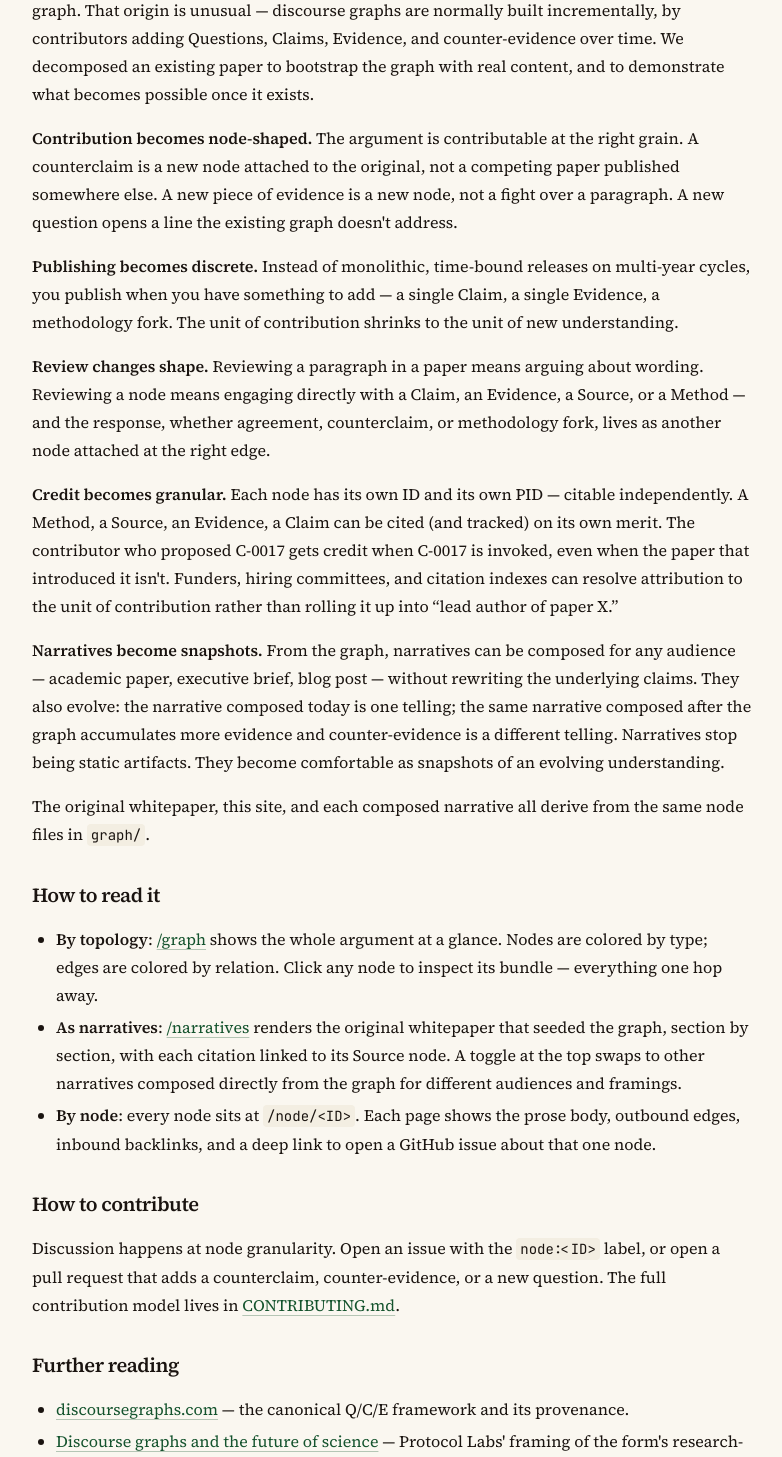
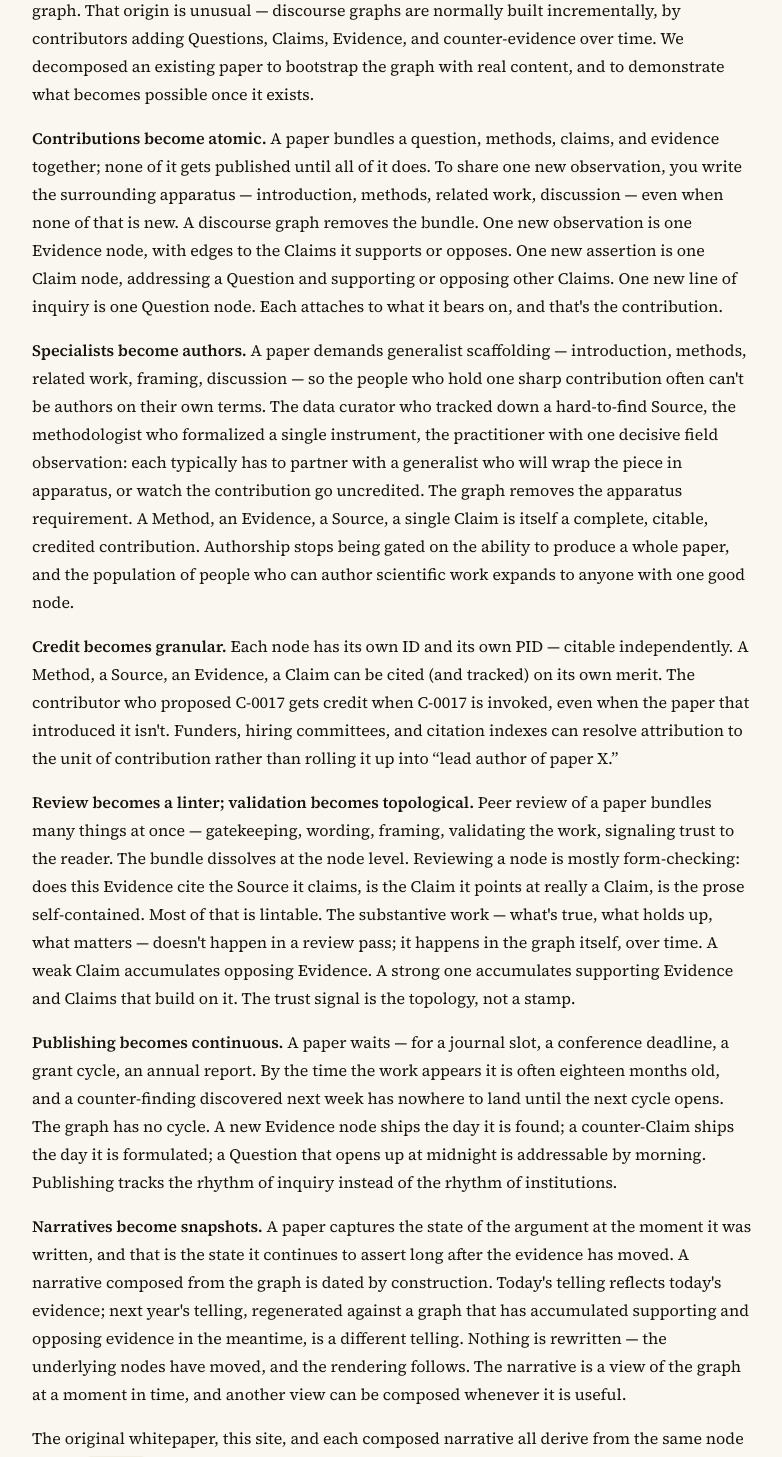
Before and after one commit to jring-o/rdf, a Next.js app in the folder site/: page /about in a window 1280 px wide. Shown: the part 680-2137 px from the top of the page, without its empty margins (248-1030 px from the left). Built offline with nearby package versions, Linux system fonts and the light colour scheme.

Commit message:
About fixes

```diff
--- a/site/app/about/page.tsx
+++ b/site/app/about/page.tsx
@@ -58,27 +58,33 @@ export default function AboutPage() {
           content, and to demonstrate what becomes possible once it exists.
         </p>
         <p>
-          <strong>Contribution becomes node-shaped.</strong>{" "}
-          The argument is contributable at the right grain. A counterclaim is a new node
-          attached to the original, not a competing paper published
-          somewhere else. A new piece of evidence is a new node, not a
-          fight over a paragraph. A new question opens a line the existing
-          graph doesn&apos;t address.
+          <strong>Contributions become atomic.</strong>{" "}
+          A paper bundles a question, methods, claims, and evidence
+          together; none of it gets published until all of it does. To
+          share one new observation, you write the surrounding apparatus —
+          introduction, methods, related work, discussion — even when
+          none of that is new. A discourse graph removes the bundle. One
+          new observation is one Evidence node, with edges to the Claims
+          it supports or opposes. One new assertion is one Claim node,
+          addressing a Question and supporting or opposing other Claims.
+          One new line of inquiry is one Question node. Each attaches to
+          what it bears on, and that&apos;s the contribution.
         </p>
         <p>
-          <strong>Publishing becomes discrete.</strong> Instead of
-          monolithic, time-bound releases on multi-year cycles, you publish
-          when you have something to add — a single Claim, a single
-          Evidence, a methodology fork. The unit of contribution shrinks to
-          the unit of new understanding.
-        </p>
-        <p>
-          <strong>Review changes shape.</strong> Reviewing a paragraph in a
-          paper means arguing about wording. Reviewing a node means
-          engaging directly with a Claim, an Evidence, a Source, or a
-          Method — and the response, whether agreement, counterclaim, or
-          methodology fork, lives as another node attached at the right
-          edge.
+          <strong>Specialists become authors.</strong>{" "}
+          A paper demands generalist scaffolding — introduction, methods,
+          related work, framing, discussion — so the people who hold one
+          sharp contribution often can&apos;t be authors on their own
+          terms. The data curator who tracked down a hard-to-find Source,
+          the methodologist who formalized a single instrument, the
+          practitioner with one decisive field observation: each typically
+          has to partner with a generalist who will wrap the piece in
+          apparatus, or watch the contribution go uncredited. The graph
+          removes the apparatus requirement. A Method, an Evidence, a
+          Source, a single Claim is itself a complete, citable, credited
+          contribution. Authorship stops being gated on the ability to
+          produce a whole paper, and the population of people who can
+          author scientific work expands to anyone with one good node.
         </p>
         <p>
           <strong>Credit becomes granular.</strong>{" "}
@@ -91,14 +97,44 @@ export default function AboutPage() {
           up into &ldquo;lead author of paper X.&rdquo;
         </p>
         <p>
-          <strong>Narratives become snapshots.</strong> From the graph,
-          narratives can be composed for any audience — academic paper,
-          executive brief, blog post — without rewriting the underlying
-          claims. They also evolve: the narrative composed today is one
-          telling; the same narrative composed after the graph accumulates
-          more evidence and counter-evidence is a different telling.
-          Narratives stop being static artifacts. They become comfortable
-          as snapshots of an evolving understanding.
+          <strong>Review becomes a linter; validation becomes topological.</strong>{" "}
+          Peer review of a paper bundles many things at once —
+          gatekeeping, wording, framing, validating the work, signaling
+          trust to the reader. The bundle dissolves at the node level.
+          Reviewing a node is mostly form-checking: does this Evidence
+          cite the Source it claims, is the Claim it points at really a
+          Claim, is the prose self-contained. Most of that is lintable.
+          The substantive work — what&apos;s true, what holds up, what
+          matters — doesn&apos;t happen in a review pass; it happens in
+          the graph itself, over time. A weak Claim accumulates opposing
+          Evidence. A strong one accumulates supporting Evidence and
+          Claims that build on it. The trust signal is the topology, not a
+          stamp.
+        </p>
+        <p>
+          <strong>Publishing becomes continuous.</strong>{" "}
+          A paper waits — for a journal slot, a conference deadline, a
+          grant cycle, an annual report. By the time the work appears it
+          is often eighteen months old, and a counter-finding discovered
+          next week has nowhere to land until the next cycle opens. The
+          graph has no cycle. A new Evidence node ships the day it is
+          found; a counter-Claim ships the day it is formulated; a
+          Question that opens up at midnight is addressable by morning.
+          Publishing tracks the rhythm of inquiry instead of the rhythm of
+          institutions.
+        </p>
+        <p>
+          <strong>Narratives become snapshots.</strong>{" "}
+          A paper captures the state of the argument at the moment it was
+          written, and that is the state it continues to assert long after
+          the evidence has moved. A narrative composed from the graph is
+          dated by construction. Today&apos;s telling reflects today&apos;s
+          evidence; next year&apos;s telling, regenerated against a graph
+          that has accumulated supporting and opposing evidence in the
+          meantime, is a different telling. Nothing is rewritten — the
+          underlying nodes have moved, and the rendering follows. The
+          narrative is a view of the graph at a moment in time, and
+          another view can be composed whenever it is useful.
         </p>
         <p>
           The original whitepaper, this site, and each composed narrative
```
Also changed, not shown: 1 other file (tests, documents, lock files or other folders).
